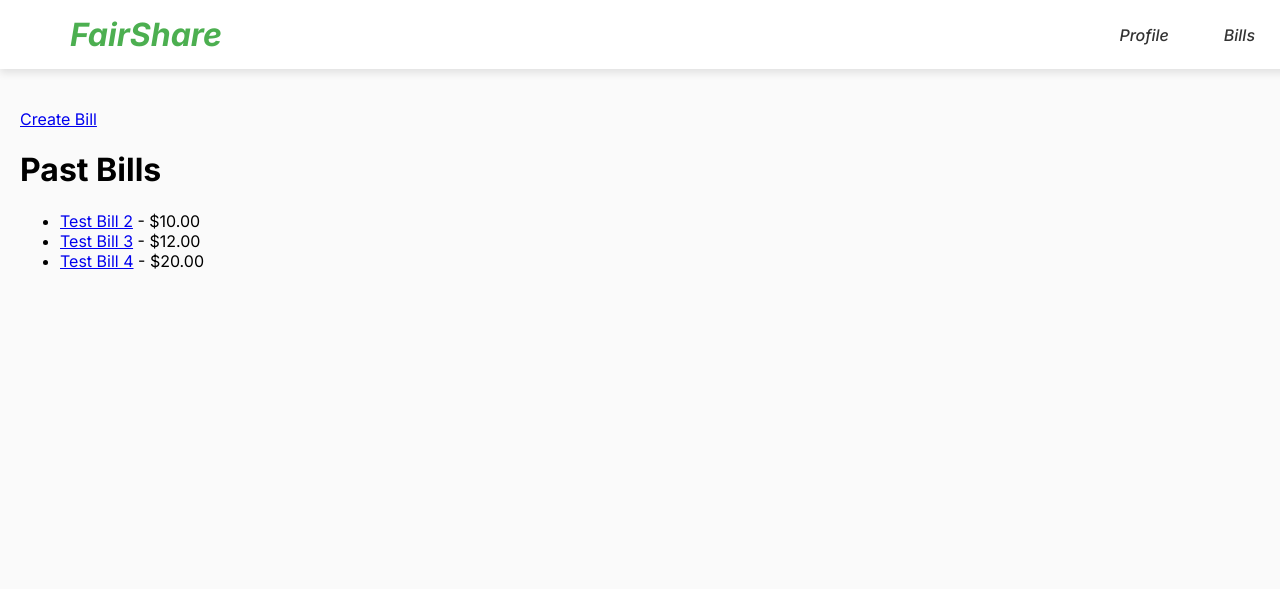
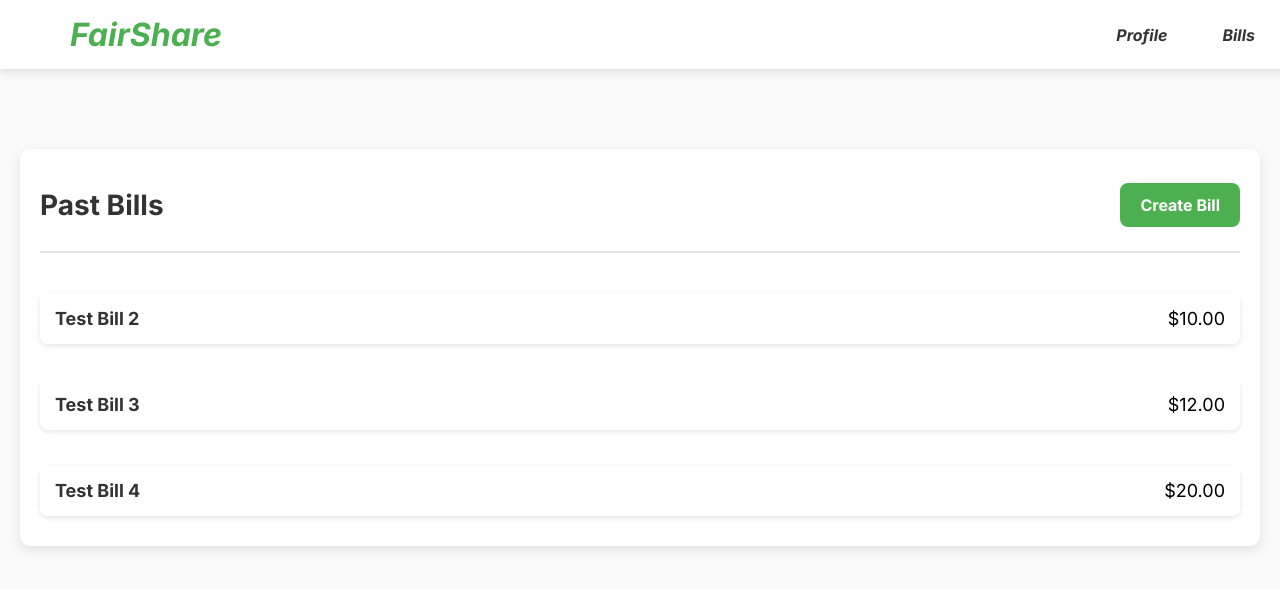
Before and after one commit to 22stevenwu/FairShare, a Django app: page /bills in a window 1280 px wide; the page is wider, and only the part inside the window is pictured. Shown: the top 589 px of that part. Run offline with Django 5.2, Linux system fonts and the light colour scheme; a user stored in the database is signed in; data comes from the database, SQL or seed files in the repository; both versions use the stored data as it was after the commit.

Commit message:
styling for bills page

```diff
--- a/mysite/main/templates/bills.html
+++ b/mysite/main/templates/bills.html
@@ -1,16 +1,29 @@
 {% extends 'base.html' %}
+{% load static %}
+
 {% block content %}
+<head>
+    <link rel="stylesheet" href="{% static 'styles/bills.css' %}">
+</head>
+
 <body>
+    <div class="bills-page-wrapper">
+        <div class="bills-header">
+            <h1 class="page-title">Past Bills</h1>
             <a href="{% url 'bill_create' %}" class="create-button">Create Bill</a>
-    <h1>Past Bills</h1>
-    <ul>
+        </div>
+
+        <div class="bills-list-container">
+            <ul class="bills-list">
                 {% for bill in bills %}
-            <li>
-                <a href="{% url 'bill_detail' bill.id %}">{{ bill.name }}</a> - ${{ bill.total_amount }}
+                    <li class="bill-item">
+                        <a href="{% url 'bill_detail' bill.id %}" class="bill-link">{{ bill.name }}</a> ${{ bill.total_amount }}
                     </li>
                 {% empty %}
-            <li>No bills found.</li>
+                    <li class="no-bills">No bills found.</li>
                 {% endfor %}
             </ul>
+        </div>
+    </div>
 </body>
 {% endblock %}
--- a/mysite/main/views.py
+++ b/mysite/main/views.py
@@ -15,10 +15,7 @@ def logout_view(request):
 @login_required
 def bills_view(request):
     bills = Bill.objects.filter(created_by=request.user)
-
-    return render(request, "bills.html", {
-        'bills': bills
-    })
+    return render(request, "bills.html", {'bills': bills})
 
 @login_required
 def bill_create(request):
@@ -52,7 +49,7 @@ def bill_create(request):
             # Calculate how much each participant owes based on their share
             for participant_name, amount_spent in participants:
                 # Calculate each person's share of the total bill
-                participant_share = (amount_spent / total_spent) * total_bill_with_tax_and_tip
+                participant_share = (amount_spent / total_bill) * total_bill_with_tax_and_tip
 
                 # Create an entry for each participant
                 BillSplit.objects.create(
--- a/mysite/static/styles/base.css
+++ b/mysite/static/styles/base.css
@@ -50,9 +50,9 @@ nav {
 }
 
 .nav-links li a {
-    color: #333333; /* Dark color for the links */
+    color: #333333;
     text-decoration: none;
-    font-weight: 500;
+    font-weight: bold;
     font-size: 1rem;
     padding: 8px 15px;
     border-radius: 5px;
--- /dev/null
+++ b/mysite/static/styles/bills.css
@@ -0,0 +1,99 @@
+/* bills.css */
+
+.bills-page-wrapper {
+    max-width: 1200px;
+    margin: 40px auto;
+    padding: 20px;
+    background-color: #ffffff;
+    border-radius: 10px;
+    box-shadow: 0 4px 12px rgba(0, 0, 0, 0.1);
+}
+
+.bills-header {
+    display: flex;
+    justify-content: space-between;
+    align-items: center;
+    margin-bottom: 30px;
+    padding-bottom: 10px;
+    border-bottom: 2px solid #e0e0e0;
+}
+
+.page-title {
+    font-size: 28px;
+    color: #333;
+    font-weight: bold;
+}
+
+.create-button {
+    background-color: #4CAF50;
+    color: #fff;
+    text-decoration: none;
+    padding: 12px 20px;
+    font-size: 16px;
+    font-weight: bold;
+    border-radius: 8px;
+    display: inline-block;
+    transition: color 0.3s ease, transform 0.3s ease;
+    text-align: center;
+}
+
+.create-button:hover {
+    background-color: #45a049;
+    transform: scale(1.1);
+}
+
+/* Bills List Section */
+.bills-list-container {
+    margin-top: 20px;
+}
+
+/* Bills List */
+.bills-list {
+    list-style-type: none;
+    padding: 0;
+    margin: 0;
+    display: flex;
+    flex-direction: column;
+    gap: 15px;
+}
+
+/* Bill Item Styling */
+.bill-item {
+    background-color: #fff;
+    padding: 15px;
+    margin: 10px 0;
+    width: 100%;
+    box-sizing: border-box;
+    border-radius: 8px;
+    box-shadow: 0 2px 5px rgba(0, 0, 0, 0.1);
+    font-size: 18px;
+    display: flex;
+    justify-content: space-between;
+    align-items: center;
+    transition: transform 0.3s ease, box-shadow 0.3s ease;
+}
+
+.bill-item:hover {
+    transform: translateY(-5px);
+    box-shadow: 0 4px 10px rgba(0, 0, 0, 0.2);
+}
+
+/* Link Styling */
+.bill-link {
+    color: #333;
+    text-decoration: none;
+    font-weight: bold;
+}
+
+.bill-link:hover {
+    text-decoration: underline;
+}
+
+/* Empty State Message */
+.no-bills {
+    font-size: 18px;
+    color: #666;
+    font-style: italic;
+    text-align: center;
+    padding: 20px;
+}
```
Also changed, not shown: other parts of mysite/static/styles/base.css (+13 -13 lines), mysite/db.sqlite3. Lines whose indentation alone changed are shown as unchanged.
